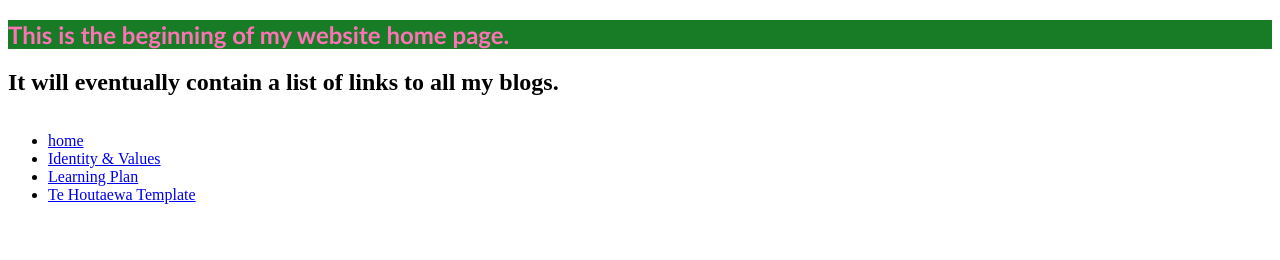
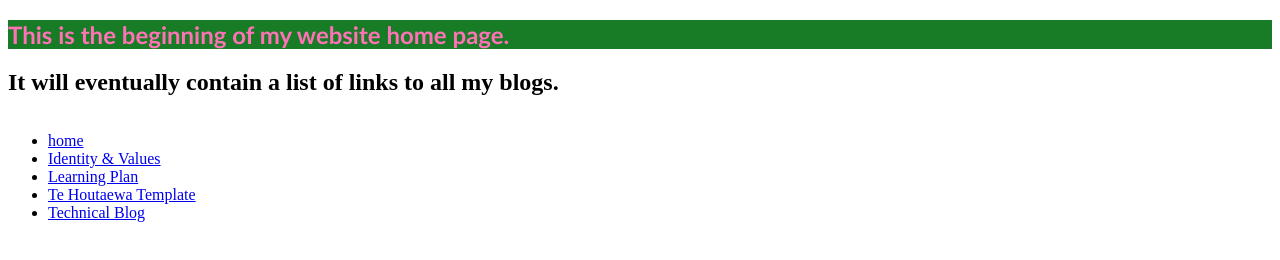
Before and after one commit to brooklyn-lyndontonga/brooklyn-lyndontonga.github.io, a plain HTML site: page index.html in a window 1280 px wide. Shown: the part 62-322 px from the top of the page. Drawn offline with Linux system fonts and the light colour scheme.

Commit message:
added blog post

```diff
--- a/index.html
+++ b/index.html
@@ -33,6 +33,7 @@
         <li><a href="blog/identity-values.html"> Identity & Values</a></li>
         <li><a href="blog/learning-plan.html">Learning Plan</a></li>
         <li><a href="blog/te-houtaewa-template.html">Te Houtaewa Template</a></li>
+        <li><a href="blog/html-css.html">Technical Blog</a></li>
       </ul>
     </nav>
 </div>
```
